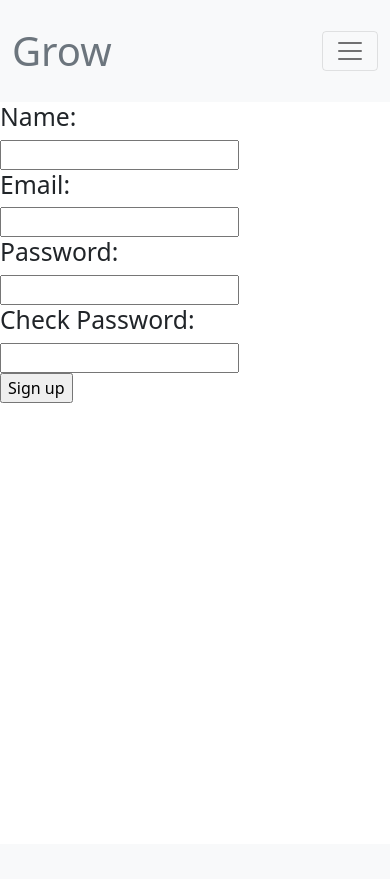
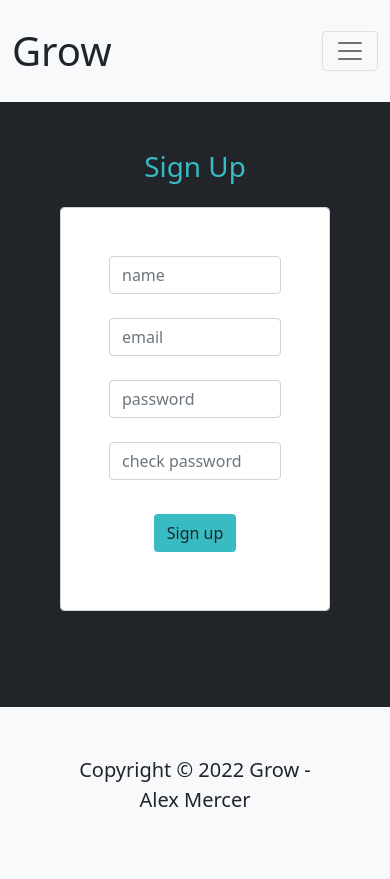
Before and after one commit to alexmercer6/social_workout_app, a Flask app: page /signup in a window 390 px wide. Before the commit the page ends 403 px from the top, so only its background shows below. Run offline with Flask 2, Linux system fonts and the light colour scheme; some libraries are stand-ins or nearby versions.

Commit message:
styled login/signup

```diff
--- a/app.py
+++ b/app.py
@@ -145,10 +145,8 @@ def add_baby():
     if session.get('logged_in'):
 
         user_id = session['id']
-        if request.method == 'GET':
-            return render_template('add_baby.html')
         if request.method == 'POST':
-            default_avatar = 'static/images/default_avatar.jpeg'
+            default_avatar = 'static/images/baby_icon.png'
             name = request.form.get('name')
             birth_date = request.form.get('birthdate')
             split_date = birth_date.split('-')
--- a/static/style.css
+++ b/static/style.css
@@ -4,12 +4,24 @@
         margin-right: auto !important;
     }
 }
-
+/* input {
+    margin: 10px;
+} */
+input:focus {
+    outline: none;
+}
 .add-baby-link {
     text-decoration: none;
     color: #38bbc2;
 }
 
+.login-text {
+    color: #38bbc2;
+}
+.login-btn {
+    background-color: #38bbc2;
+    margin: 10px;
+}
 .add-baby-link:hover {
     color: white;
 }
@@ -22,7 +34,16 @@
 .profile-pic {
     width: 100px;
     margin: 15px auto 5px auto;
+    border-radius: 6px;
 
+}
+.submit-btn {
+    background-color: #38bbc2 !important;
+    border: none;
+    box-shadow: 0 3px 10px rgb(0 0 0 / 0.2);
+}
+.submit-btn:hover {
+    color:black;
 }
 .home-img {
     border-radius: 10px;
--- a/templates/base.html
+++ b/templates/base.html
@@ -11,7 +11,7 @@
 <body>
     <nav class="navbar navbar-expand-md bg-light navbar-light py-3">
         <div class="container">
-            <a href="/" class="navbar-brand text-secondary logo">Grow</a>
+            <a href="/" class="navbar-brand text-dark logo">Grow</a>
             <button class="navbar-toggler" type="button" data-bs-toggle="collapse" data-bs-target="#navmenu"><span class="navbar-toggler-icon"></span></button>
             <div class="collapse navbar-collapse" id="navmenu">
                 <ul class="navbar-nav ms-auto">
@@ -49,6 +49,12 @@
     </nav>
     {% block content %}
     {% endblock %}
+    <footer class="p-5 bg-light text-dark text-center position-relative">
+        <div class="container">
+            <p class="lead">Copyright &copy; 2022 Grow - Alex Mercer</p>
+        </div>
+
+    </footer>
 
 
     <script src="/static/script.js"></script>
--- a/templates/signup.html
+++ b/templates/signup.html
@@ -1,16 +1,22 @@
 {% extends 'base.html' %}
 
 {% block content %}
-<form action="/signup" method="POST">
-    <h2>Name:</h2>
-    <input type="name" name="name" id="">
-    <h2>Email:</h2>
-    <input type="email" name="email" id="">
-    <h2>Password:</h2>
-    <input type="password" name="password" id="">
-    <h2>Check Password:</h2>
-    <input type="password" name="check_password" id="">
-    <br>
-    <input type="submit" value="Sign up">
-</form>
+<section class="bg-dark p-5">
+    <div class="container text-center">
+        <h1 class=" text-center login-text mb-4">Sign Up</h1>
+        <form action="/signup" method="POST" class="form-control p-5 mb-5">
+
+            <input type="name" name="name" id="" placeholder="name" class="form-control">
+            <br>
+            <input type="email" name="email" id="" placeholder="email" class="form-control">
+            <br>
+            <input type="password" name="password" id="" placeholder="password" class="form-control">
+            <br>
+            <input type="password" name="check_password" id="" placeholder="check password" class="form-control">
+            <br>
+            <input type="submit" class="btn btn-large login-btn" value="Sign up">
+        </form>
+    </div>
+</section>
+
 {% endblock %}
```
Also changed, not shown: templates/dashboard.html (+8 -6 lines), templates/login.html (+15 -9 lines), templates/milestones.html (+19 -0 lines).
